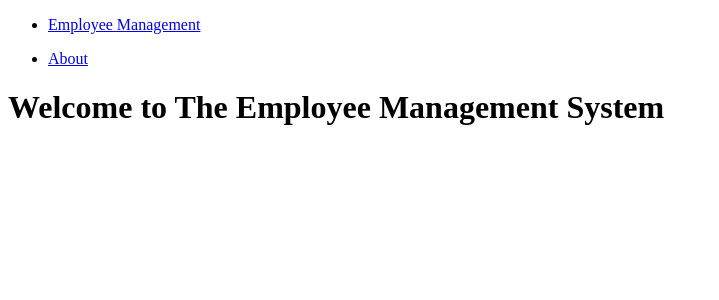
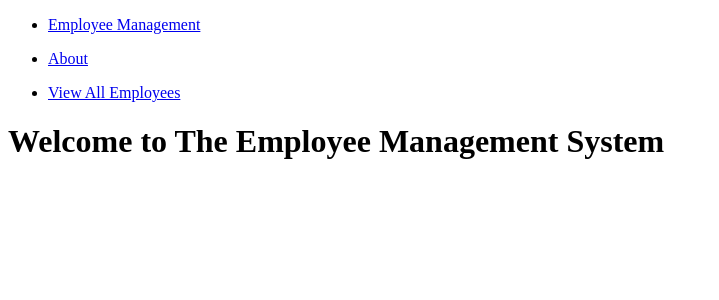
Before and after one commit to csposito1220/employee_management, a Django app: page / in a window 1280 px wide. Shown: the top 300 px of the page, without its empty margins (0-719 px from the left). Run offline with Django 3.2, Linux system fonts and the light colour scheme.

Commit message:
add employee in nav

```diff
--- a/main_app/templates/base.html
+++ b/main_app/templates/base.html
@@ -16,6 +16,9 @@
             <ul>
                 <li><a href="/about">About</a></li>
             </ul>
+            <ul>
+                <li><a href="/employees">View All Employees</a></li>
+            </ul>
         </nav>
     </header>
     <main>
```
